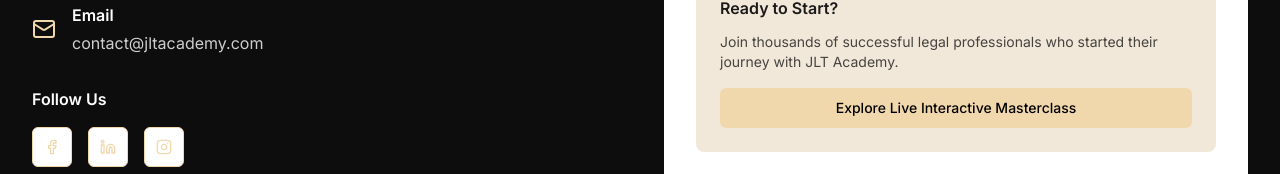
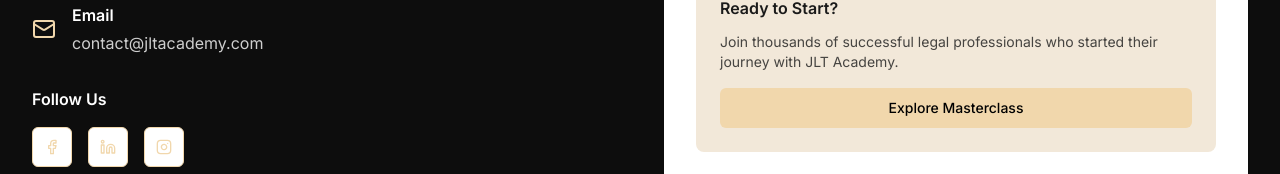
Before and after one commit to calvinklein5434-cyber/jlt-pathfinder-site, a React (Vite) app: page / in a window 1280 px wide. Shown: the part 5724-5898 px from the top of the page. Built offline with nearby package versions, Linux system fonts and the light colour scheme.

Commit message:
Fix quick link text
Fix "Explore Live Interactive Masterclass" text in the quick links section of the footer.

```diff
--- a/src/components/Footer.tsx
+++ b/src/components/Footer.tsx
@@ -113,7 +113,7 @@ const Footer = () => {
                   className="w-full bg-primary hover:bg-primary/90 text-primary-foreground"
                   onClick={() => scrollToSection('courses')}
                 >
-                  Explore Live Interactive Masterclass
+                  Explore Masterclass
                 </Button>
               </div>
             </Card>
```
